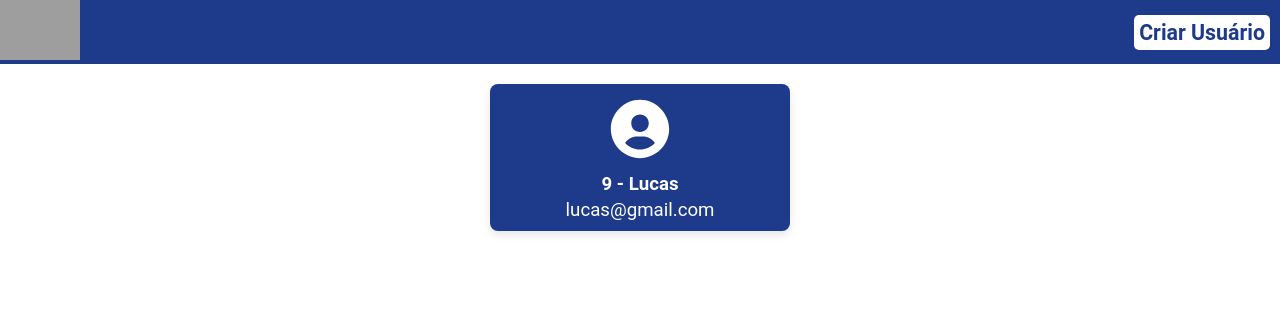
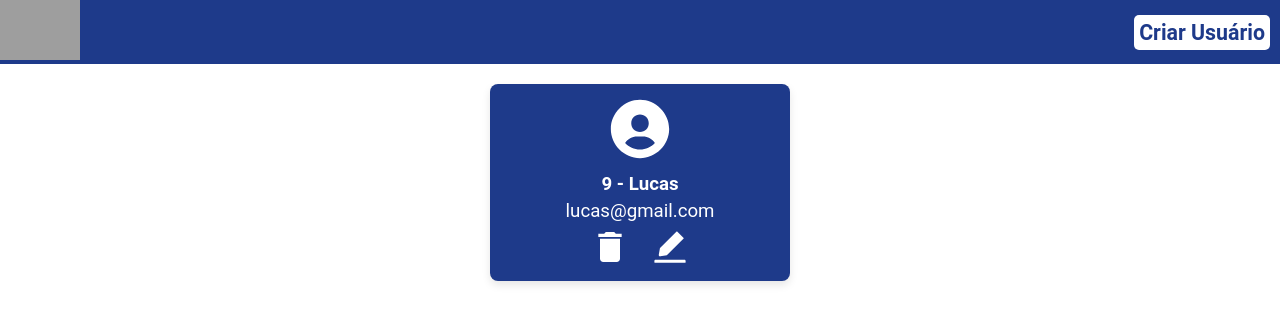
Before and after one commit to lucas-010/users-crud-frontend, a React (Create React App) app: page / in a window 1280 px wide. Shown: the top 324 px of the page. Built offline with nearby package versions, Linux system fonts and the light colour scheme; grey boxes are pictures that could not be loaded.

Commit message:
icons in card

```diff
--- a/src/components/Card/index.tsx
+++ b/src/components/Card/index.tsx
@@ -2,6 +2,8 @@ import React from "react";
 import * as S from "./styles";
 import { User } from "./types";
 import { BiSolidUserCircle } from "react-icons/bi";
+import { MdDelete } from "react-icons/md";
+import { AiFillEdit } from "react-icons/ai";
 
 export const Card = ({ name, email, id }: User) => {
   return (
@@ -13,6 +15,10 @@ export const Card = ({ name, email, id }: User) => {
         {id} - {name}
       </S.StyledName>
       <S.StyledEmail>{email}</S.StyledEmail>
+      <S.StyledContainerIcons>
+        <MdDelete fontSize={40} style={{ marginRight: "20px" }} />
+        <AiFillEdit fontSize={40} />
+      </S.StyledContainerIcons>
     </S.StyledCard>
   );
 };
--- a/src/components/Card/styles.ts
+++ b/src/components/Card/styles.ts
@@ -22,7 +22,12 @@ export const StyledName = styled.h3`
 `;
 
 export const StyledEmail = styled.p`
-  margin-top: 4px;
+  margin-top: 5px;
   font-size: 14pt;
   color: #fff;
 `;
+
+export const StyledContainerIcons = styled.div`
+  margin-top: 5px;
+  color: #fff;
+`;
```
